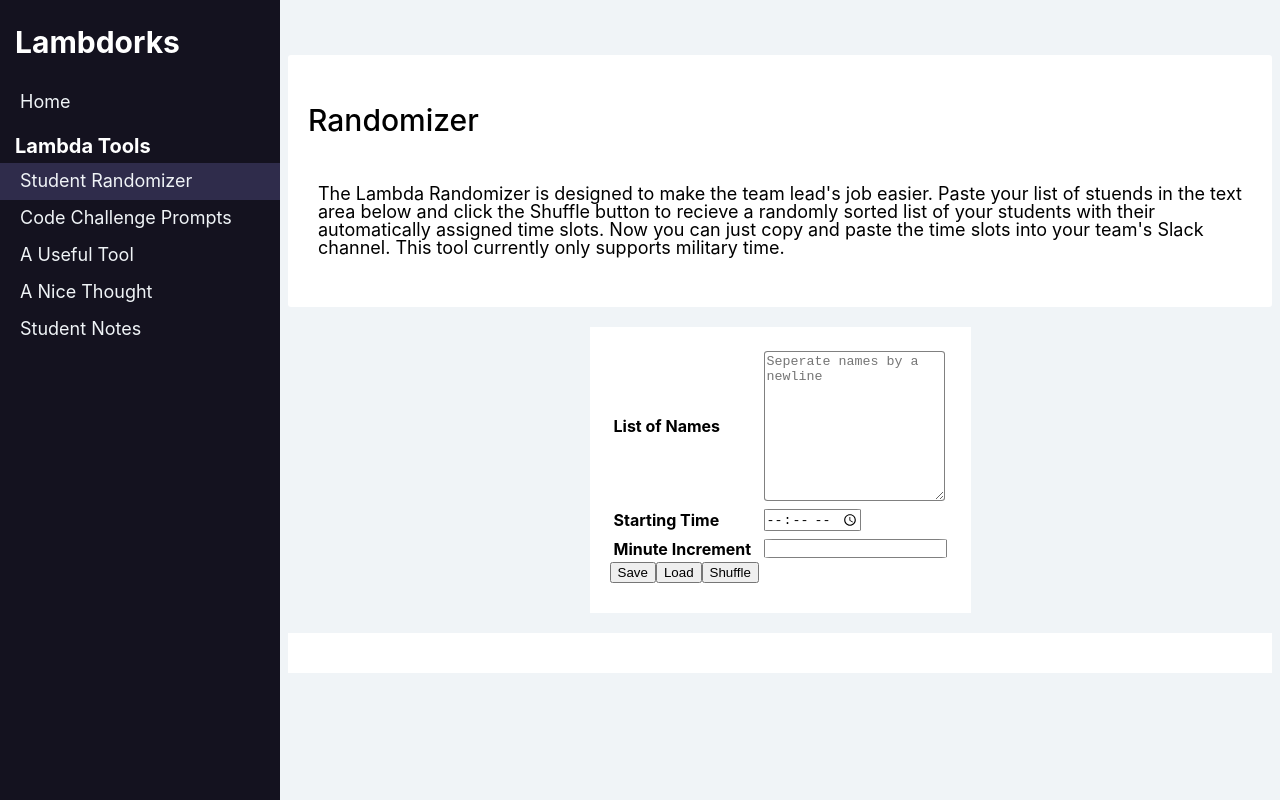
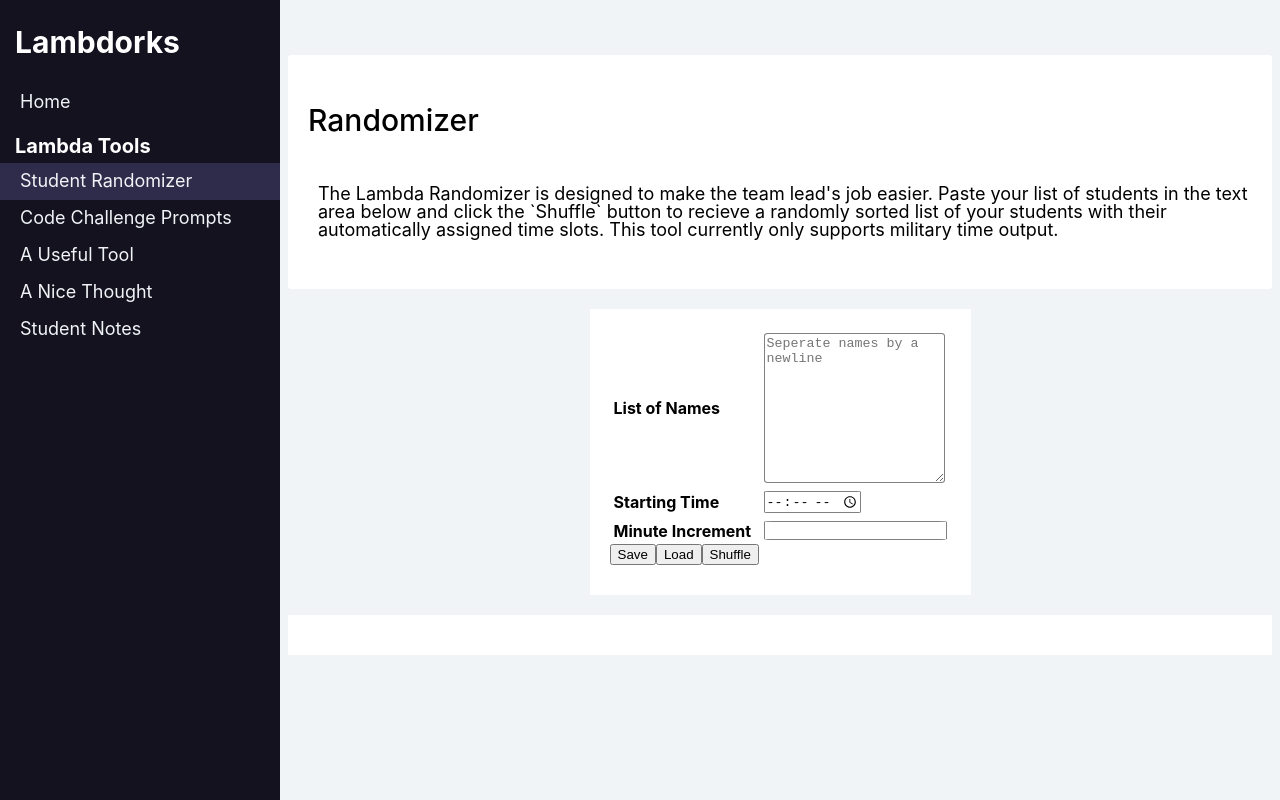
Before and after one commit to michaelagard/lambda-tools, a React (Create React App) app in the folder lambda-tools/: page /random in a window 1280 px wide. Built offline with nearby package versions, Linux system fonts and the light colour scheme.

Commit message:
change titledata / add spacing

```diff
--- a/lambda-tools/src/components/Randomizer/Randomizer.js
+++ b/lambda-tools/src/components/Randomizer/Randomizer.js
@@ -7,7 +7,7 @@ import InputForm from '../Subcomponents/Forms/InputForm';
 import Button from '../Subcomponents/Button/Button';
 
 function Randomizer() {
-  const titleData = {title: "Randomizer", titleDescription: "The Lambda Randomizer is designed to make the team lead's job easier. Paste your list of stuends in the text area below and click the Shuffle button to recieve a randomly sorted list of your students with their automatically assigned time slots. Now you can just copy and paste the time slots into your team's Slack channel. This tool currently only supports military time."}
+  const titleData = {title: "Randomizer", titleDescription: "The Lambda Randomizer is designed to make the team lead's job easier. Paste your list of students in the text area below and click the `Shuffle` button to recieve a randomly sorted list of your students with their automatically assigned time slots. This tool currently only supports military time output."}
   const [nameArray, setNameArray] = useState("")
   const [timeStr, setTimeStr] = useState("");
   const [timeIncrementStr, setTimeIncrementStr] = useState("");
@@ -78,6 +78,7 @@ function Randomizer() {
       fullTimeStr = timeUnitIntToStrWithPadding(hourInt) + timeUnitIntToStrWithPadding(minuteInt);
       timeSlotArray.push(fullTimeStr);
     }
+
     return timeSlotArray;
   }
 
```
